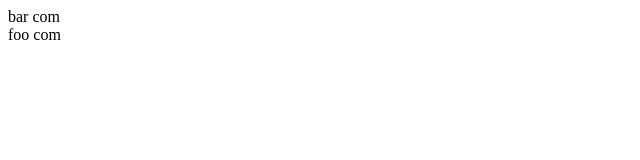
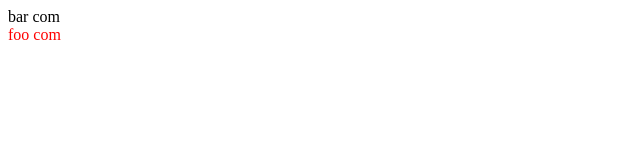
Before and after one commit to Cjgfree123/vue-ssr, a Vue app: page / in a window 1280 px wide. Shown: the top 160 px of the page, without its empty margins (0-640 px from the left). Built offline with nearby package versions, Linux system fonts and the light colour scheme.

Commit message:
fix:组件样式渲染;事件绑定

```diff
--- a/src/components/Bar.vue
+++ b/src/components/Bar.vue
@@ -16,7 +16,4 @@ export default {
 </script>
 
 <style scoped>
-    .red{
-        background: red;
-    }
 </style>
--- a/src/components/Foo.vue
+++ b/src/components/Foo.vue
@@ -1,5 +1,11 @@
 <template>
-    <div>
+    <div class="red">
         foo com
     </div>
 </template>
+
+<style scoped>
+.red{
+    color: red;
+}
+</style>
```
